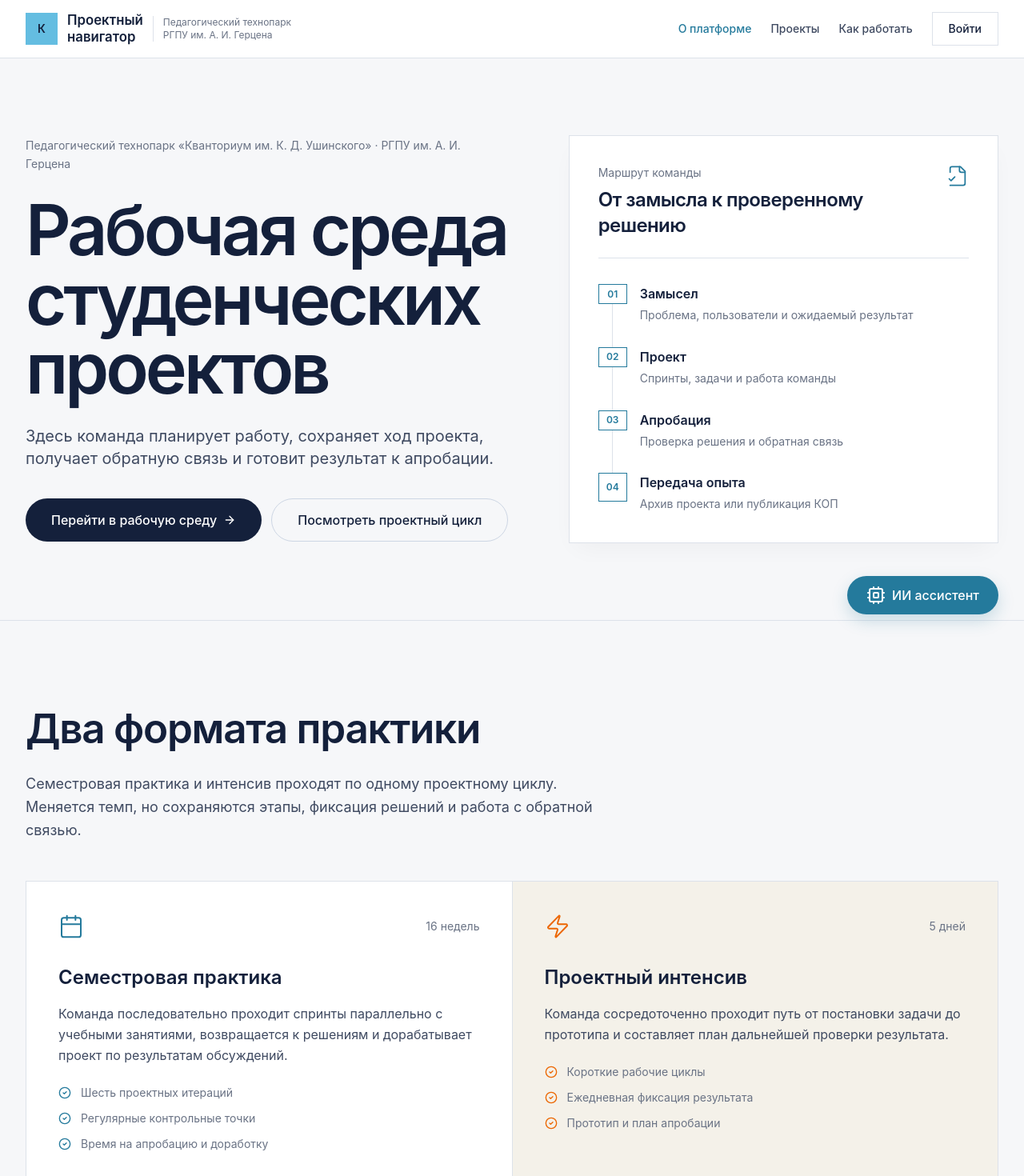
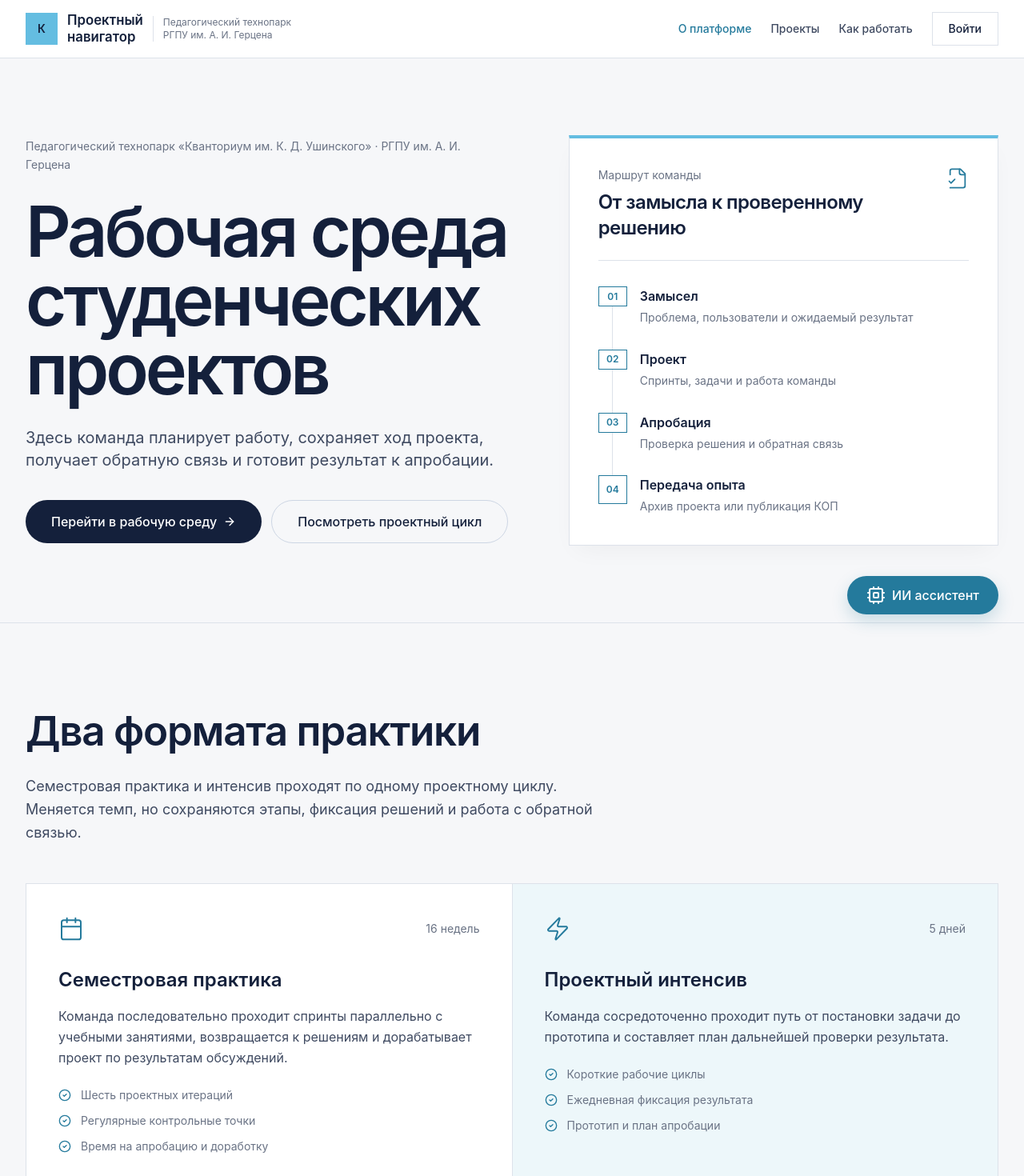
Before and after one commit to alisiatkc/kvant-next, a Next.js app: page / in a window 1280 px wide. Shown: the top 1470 px of the page at 80% size. Built offline with nearby package versions, Linux system fonts and the light colour scheme.

Commit message:
Use Technopark turquoise as homepage accent

```diff
--- a/src/app/page.tsx
+++ b/src/app/page.tsx
@@ -53,7 +53,7 @@ export default function HomePage() {
             </div>
 
             <div className="relative">
-              <div className="border border-kv-border bg-white p-6 shadow-card min-[640px]:p-9">
+              <div className="border border-kv-border border-t-4 border-t-kv-cyan bg-white p-6 shadow-card min-[640px]:p-9">
                 <div className="mb-8 flex items-start justify-between gap-5 border-b border-kv-border pb-6">
                   <div>
                     <p className="mb-2 text-sm text-kv-muted">Маршрут команды</p>
@@ -111,9 +111,9 @@ export default function HomePage() {
                   ))}
                 </ul>
               </article>
-              <article className="bg-[#F4F1E9] p-7 min-[640px]:p-10">
+              <article className="bg-[#EDF7FA] p-7 min-[640px]:p-10">
                 <div className="mb-8 flex items-center justify-between gap-4">
-                  <Zap className="h-8 w-8 text-kv-orange" strokeWidth={1.5} />
+                  <Zap className="h-8 w-8 text-kv-blue" strokeWidth={1.5} />
                   <span className="text-sm text-kv-muted">5 дней</span>
                 </div>
                 <h3 className="mb-4 text-2xl font-semibold">Проектный интенсив</h3>
@@ -124,7 +124,7 @@ export default function HomePage() {
                 <ul className="space-y-3 text-sm text-kv-muted">
                   {['Короткие рабочие циклы', 'Ежедневная фиксация результата', 'Прототип и план апробации'].map((item) => (
                     <li key={item} className="flex items-center gap-3">
-                      <CheckCircle2 className="h-4 w-4 flex-shrink-0 text-kv-orange" /> {item}
+                      <CheckCircle2 className="h-4 w-4 flex-shrink-0 text-kv-blue" /> {item}
                     </li>
                   ))}
                 </ul>
```
